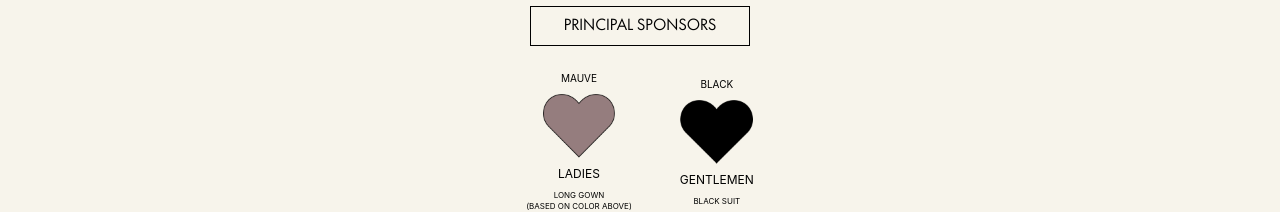
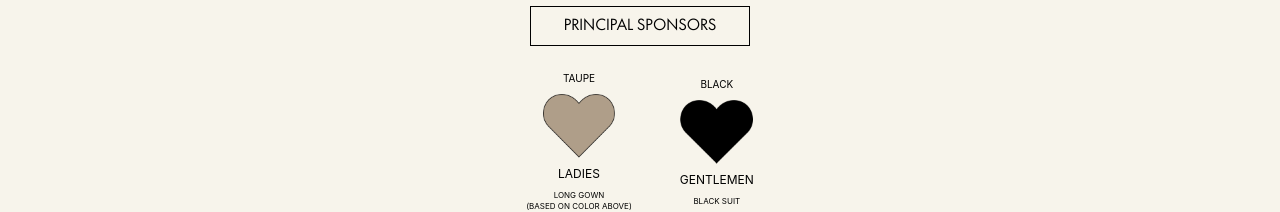
Before and after one commit to memebulannick/kardwin-forever, a Vue app: page / in a window 1280 px wide. Shown: the part 1998-2210 px from the top of the page. Built offline with nearby package versions, Linux system fonts and the light colour scheme.

Commit message:
update mauve to taupe hear

```diff
--- a/src/components/kardwin/AttireGuide.vue
+++ b/src/components/kardwin/AttireGuide.vue
@@ -11,8 +11,8 @@
 
         <!-- Ladies -->
         <div class="flex flex-col items-center space-y-2 uppercase text-xs">
-          <p class="text-[10px]">MAUVE</p>
-          <img src="../../assets/images/heart_brown.png" alt="Ladies Color" class="w-18 h-16" />
+          <p class="text-[10px]">TAUPE</p>
+          <img src="../../assets/images/heart_taupe.png" alt="Ladies Color" class="w-18 h-16" />
           <p class="uppercase">Ladies</p>
           <p class="text-[8px] leading-snug">Long gown<br />(based on color above)</p>
         </div>
```
Also changed, not shown: src/assets/images/heart_taupe.png (added).
